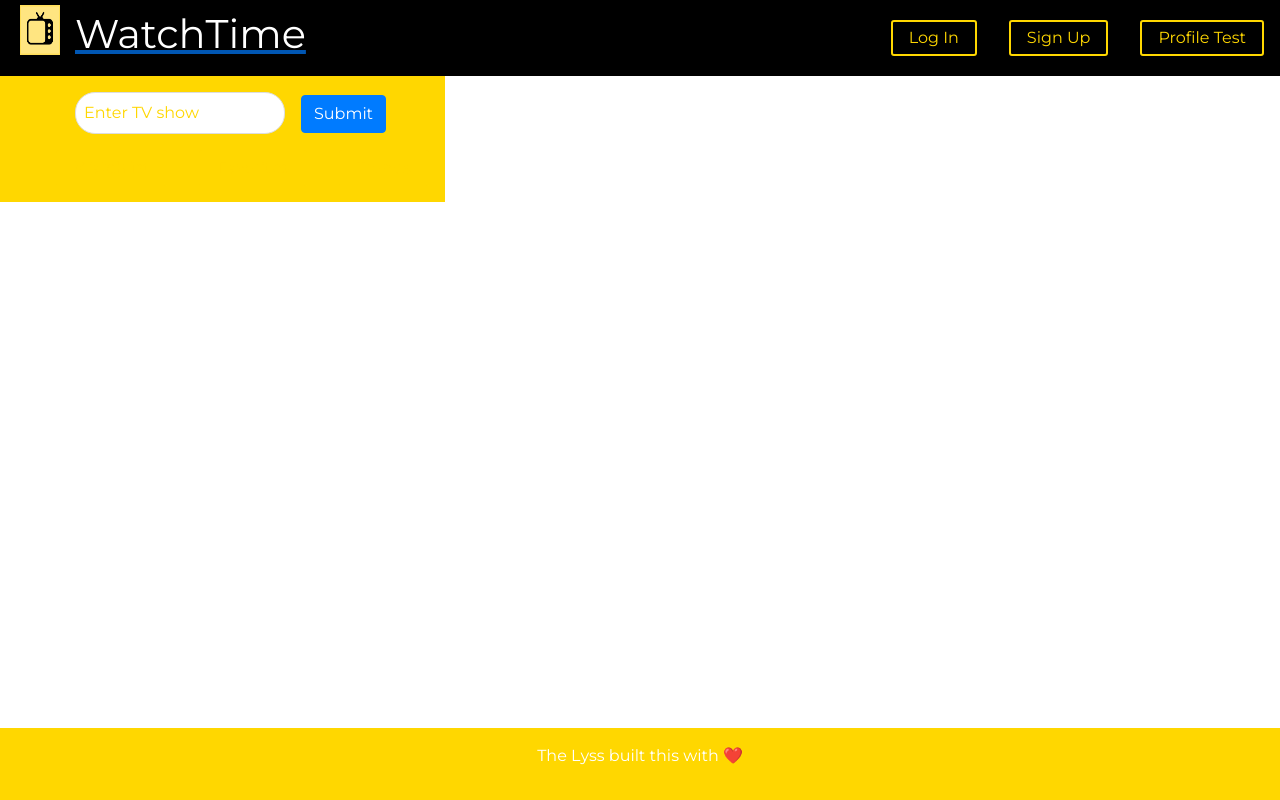
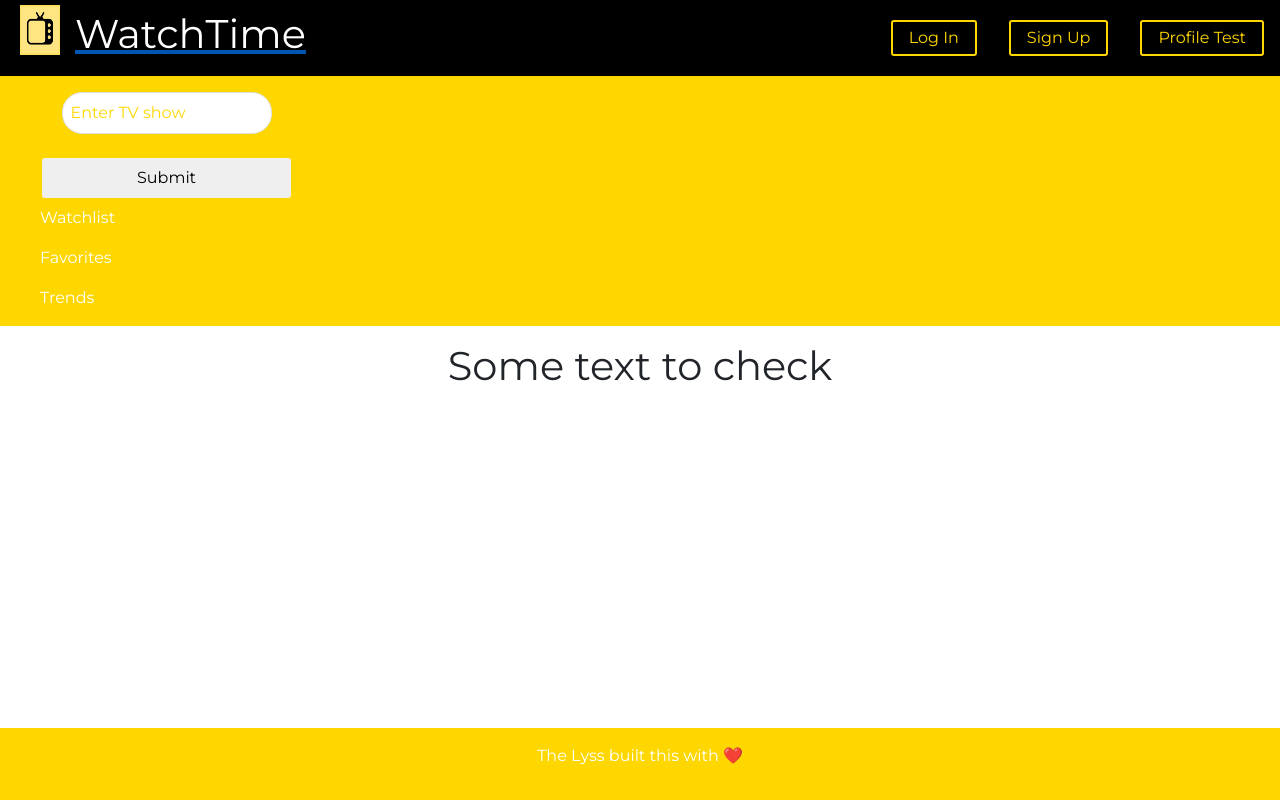
Before and after one commit to kalyssao/watch-time, a React (Create React App) app: page /profile in a window 1280 px wide. Built offline with nearby package versions, Linux system fonts and the light colour scheme; no server answers.

Commit message:
something's up with the sidebar

```diff
--- a/src/components/Profile.js
+++ b/src/components/Profile.js
@@ -1,10 +1,18 @@
 import React from 'react'
 import Sidebar from './Sidebar'
+import styled from 'styled-components'
+
+const ProfileContainer = styled.div`
+    flex: 0.8;
+`
 
 function Profile () {
     return (
         <div>
             <Sidebar></Sidebar>
+            <ProfileContainer>
+                <h1>Some text to check</h1>
+            </ProfileContainer>
         </div>
     )
 }
--- a/src/components/Sidebar.js
+++ b/src/components/Sidebar.js
@@ -1,33 +1,24 @@
 import React from 'react'
 import SearchShows from './searchShows'
+import SidebarRow from './SidebarRow'
 import styled from 'styled-components'
 
-const SidebarDiv = styled.div`
+const SidebarContainer = styled.div`
+    flex: 0.2;
     background-color: gold;
     color: white;
-    position: fixed;
-`
-
-const SidebarButton = styled.button`
-    background: transparent;
-    font-size: 16px;
-    border-radius: 3px;
-    color: gold;
-    border: 2px solid gold;
-    margin: 0 1em;
-    padding: 0.25em 1em;
 `
 
 function Sidebar() {
     return (
-        <SidebarDiv>
+        <SidebarContainer>
             <SearchShows></SearchShows>
             <ul>
-                <SidebarButton>Watchlist</SidebarButton>
-                <SidebarButton>Favorites</SidebarButton>
-                <SidebarButton>Trends</SidebarButton>
+                <SidebarRow title="Watchlist"/>
+                <SidebarRow title="Favorites"/>
+                <SidebarRow title="Trends"/>
             </ul>
-        </SidebarDiv>
+        </SidebarContainer>
     )
 }
 
--- /dev/null
+++ b/src/components/SidebarRow.js
@@ -0,0 +1,18 @@
+import React from 'react'
+import styled from 'styled-components'
+
+const RowItem = styled.div `
+    display: flex;
+    background: transparent;
+
+`
+
+function SidebarRow ({ title }) {
+    return (
+        <RowItem>
+            <p>{title}</p>
+        </RowItem>
+    )
+}
+
+export default SidebarRow
--- a/src/components/searchShows.js
+++ b/src/components/searchShows.js
@@ -1,9 +1,12 @@
 import React from 'react'
 import axios from '../services/tvdb'
 import styled from 'styled-components'
-import { Button } from 'react-bootstrap'
 
 import { Link } from 'react-router-dom'
+
+const SearchContainer = styled.div`
+    display: flex;
+`
 
 const Input = styled.input.attrs(props => ({
     type: 'text'
@@ -18,6 +21,14 @@ const Input = styled.input.attrs(props => ({
     ::placeholder {
         color: gold
     }
+`
+const Button = styled.button`
+    display: inline-block;
+    border-radius: 3px;
+    width: 75%;
+    padding: 0.5rem 0;
+    margin: 0.5rem 1rem;
+    border: 2px gold;
 `
 
 class SearchShows extends React.Component {
@@ -60,15 +71,15 @@ class SearchShows extends React.Component {
 
     render() {
         return (
-            <div>
+            <SearchContainer>
                 <form className="searchForm" onSubmit={this.searchShows}>
                     <Input placeholder="Enter TV show" name="query" onChange={this.handleFormChange}/>
                     <Link to={`/search/${this.props.query}`}>
                     </Link>
 
-                    <Button type="submit">Submit</Button>
+                    <Button>Submit</Button>
                 </form>
-            </div>
+            </SearchContainer>
         )
     }
 }
```
Also changed, not shown: src/components/Content.js (added, +20 -0 lines).
